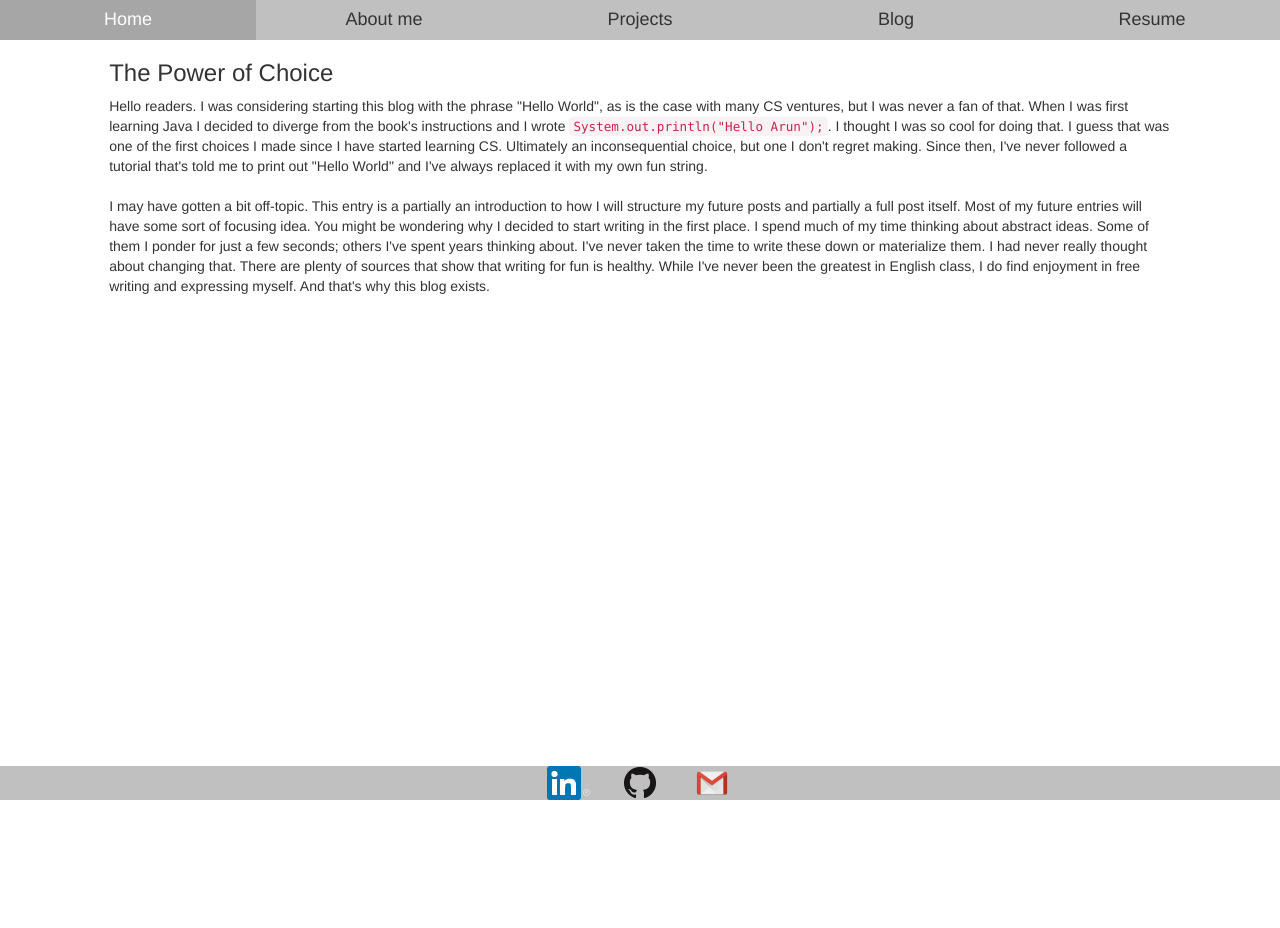
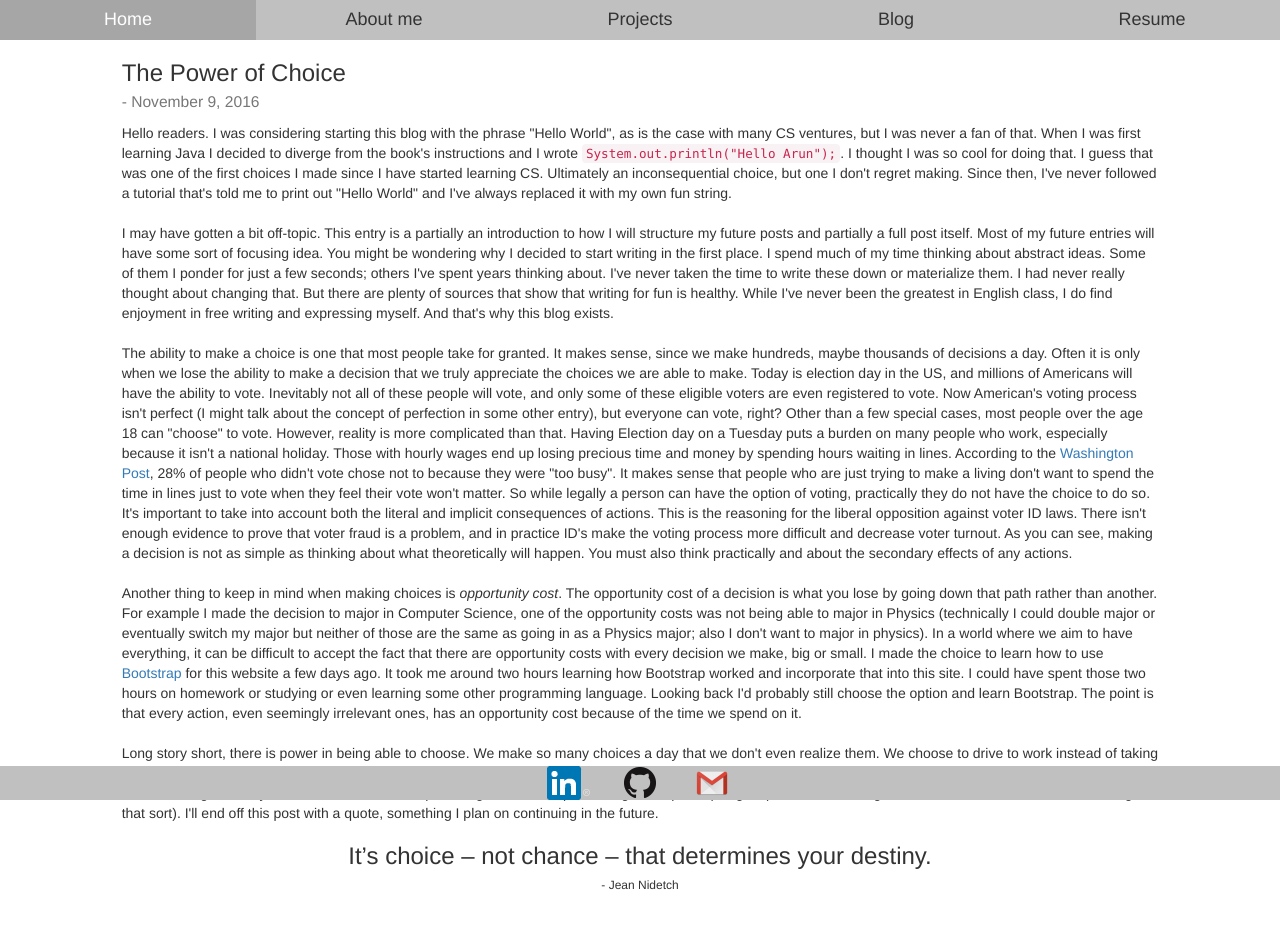
Before and after one commit to Avol9/ArunArjunakani, a plain HTML site: page blog/powerOfChoice.html in a window 1280 px wide. Before the commit the page ends 800 px from the top, so only its background shows below. Drawn offline with nearby package versions, Linux system fonts and the light colour scheme.

Commit message:
Finished first blog entry

```diff
--- a/blog/powerOfChoice.html
+++ b/blog/powerOfChoice.html
@@ -9,6 +9,7 @@
     <script src="https://ajax.googleapis.com/ajax/libs/jquery/3.1.1/jquery.min.js"></script>
     <script src="https://maxcdn.bootstrapcdn.com/bootstrap/3.3.7/js/bootstrap.min.js"></script>
 </head>
+
 <body>
     <header>
         <table class="header">
@@ -21,28 +22,47 @@
             </tr>
         </table>
     </header>
-<div class="row">
     <div class="col-sm-1"></div>
     <div class="col-sm-10">
-        <h3>The Power of Choice</h3>
-        <p>Hello readers. I was considering starting this blog with the phrase "Hello World", as is the case with many CS ventures,
-           but I was never a fan of that. When I was first learning Java I decided to diverge from the book's instructions
-           and I wrote <code>System.out.println("Hello Arun");</code>. I thought I was so cool for doing that. I guess that
-            was one of the first choices I made since I have started learning CS. Ultimately an inconsequential choice, but one I don't regret making. Since then, I've never followed a tutorial that's told
-            me to print out "Hello World" and I've always replaced it with my own fun string.
+        <h3>The Power of Choice<br><small>- November 9, 2016</small></h3>
+        <p>Hello readers. I was considering starting this blog with the phrase "Hello World", as is the case with many CS ventures, but I was never a fan of that. When I was first learning Java I decided to diverge from the book's instructions and I wrote
+            <code>System.out.println("Hello Arun");</code>. I thought I was so cool for doing that. I guess that was one of the first choices I made since I have started learning CS. Ultimately an inconsequential choice, but one I don't regret making.
+            Since then, I've never followed a tutorial that's told me to print out "Hello World" and I've always replaced it with my own fun string.
+            <br>
+            <br> I may have gotten a bit off-topic. This entry is a partially an introduction to how I will structure my future posts and partially a full post itself. Most of my future entries will have some sort of focusing idea. You might be wondering
+            why I decided to start writing in the first place. I spend much of my time thinking about abstract ideas. Some of them I ponder for just a few seconds; others I've spent years thinking about. I've never taken the time to write these down or
+            materialize them. I had never really thought about changing that. But there are plenty of sources that show that writing for fun is healthy. While I've never been the greatest in English class, I do find enjoyment in free writing and expressing
+            myself. And that's why this blog exists.
+            <br>
+            <br> The ability to make a choice is one that most people take for granted. It makes sense, since we make hundreds, maybe thousands of decisions a day. Often it is only when we lose the ability to make a decision that we truly appreciate the
+            choices we are able to make. Today is election day in the US, and millions of Americans will have the ability to vote. Inevitably not all of these people will vote, and only some of these eligible voters are even registered to vote. Now American's
+            voting process isn't perfect (I might talk about the concept of perfection in some other entry), but everyone can vote, right? Other than a few special cases, most people over the age 18 can "choose" to vote. However, reality is more complicated
+            than that. Having Election day on a Tuesday puts a burden on many people who work, especially because it isn't a national holiday. Those with hourly wages end up losing precious time and money by spending hours waiting in lines. According
+            to the
+            <a href="https://www.washingtonpost.com/news/the-fix/wp/2015/07/17/why-dont-americans-vote-were-too-busy/">Washington Post</a>, 28% of people who didn't vote chose not to because they were "too busy". It makes sense that people who are just
+            trying to make a living don't want to spend the time in lines just to vote when they feel their vote won't matter. So while legally a person can have the option of voting, practically they do not have the choice to do so. It's important to
+            take into account both the literal and implicit consequences of actions. This is the reasoning for the liberal opposition against voter ID laws. There isn't enough evidence to prove that voter fraud is a problem, and in practice ID's make
+            the voting process more difficult and decrease voter turnout. As you can see, making a decision is not as simple as thinking about what theoretically will happen. You must also think practically and about the secondary effects of any actions.
+            <br>
+            <br> Another thing to keep in mind when making choices is <i>opportunity cost</i>. The opportunity cost of a decision is what you lose by going down that path rather than another. For example I made the decision to major in Computer Science,
+            one of the opportunity costs was not being able to major in Physics (technically I could double major or eventually switch my major but neither of those are the same as going in as a Physics major; also I don't want to major in physics). In
+            a world where we aim to have everything, it can be difficult to accept the fact that there are opportunity costs with every decision we make, big or small. I made the choice to learn how to use <a href="http://getbootstrap.com/">Bootstrap</a>            for this website a few days ago. It took me around two hours learning how Bootstrap worked and incorporate that into this site. I could have spent those two hours on homework or studying or even learning some other programming language. Looking
+            back I'd probably still choose the option and learn Bootstrap. The point is that every action, even seemingly irrelevant ones, has an opportunity cost because of the time we spend on it.
+            <br>
+            <br> Long story short, there is power in being able to choose. We make so many choices a day that we don't even realize them. We choose to drive to work instead of taking the bus. We choose to have a salad instead of a slice of pizza. Right
+            now you are choosing to read this blog. You have the power to stop reading at any point and never look at this again. But you can also decide to keep reading this and keep following these posts (I might spend time learning how to make an RSS
+            feed or something of that sort). I'll end off this post with a quote, something I plan on continuing in the future.
+            <br>
+            <div id="endQuote">
+                <h3>It’s choice – not chance – that determines your destiny.</h3>
+                <h6>- Jean Nidetch</h6>
+            </div>
             <br>
             <br>
-            I may have gotten a bit off-topic. This entry is a partially an introduction to how I will structure my future posts and
-            partially a full post itself. Most of my future entries will have some sort of focusing idea. You might be wondering why I
-            decided to start writing in the first place. I spend much of my time thinking about abstract ideas. Some of them I ponder for
-            just a few seconds; others I've spent years thinking about. I've never taken the time to write these down or materialize them.
-            I had never really thought about changing that. There are plenty of sources that show that writing for fun is healthy. While
-            I've never been the greatest in English class, I do find enjoyment in free writing and expressing myself. And that's why this
-            blog exists.
+            <br>
         </p>
     </div>
     <div class="col-sm-1"></div>
-</div>
     <footer>
         <table class="footer">
             <tr>
--- a/style.css
+++ b/style.css
@@ -28,11 +28,6 @@ a#menu {
     color: currentColor;
 }
 
-p.info {
-    margin-right: 50px;
-    margin-left: 50px;
-}
-
 table#projects {
     width: 100%;
     height: 20%;
@@ -57,6 +52,10 @@ td.footer {
     padding: 0px;
 }
 
+#endQuote {
+    text-align: center;
+}
+
 td.header:hover {
     background-color: #a6a6a6;
     color: #ffffff;
```
Also changed, not shown: aboutme.html (+17 -6 lines), blog.html (+19 -9 lines), blog/template.html (added, +50 -0 lines), index.html (+5 -1 lines), projects.html (+9 -6 lines). Lines whose indentation alone changed are shown as unchanged.
